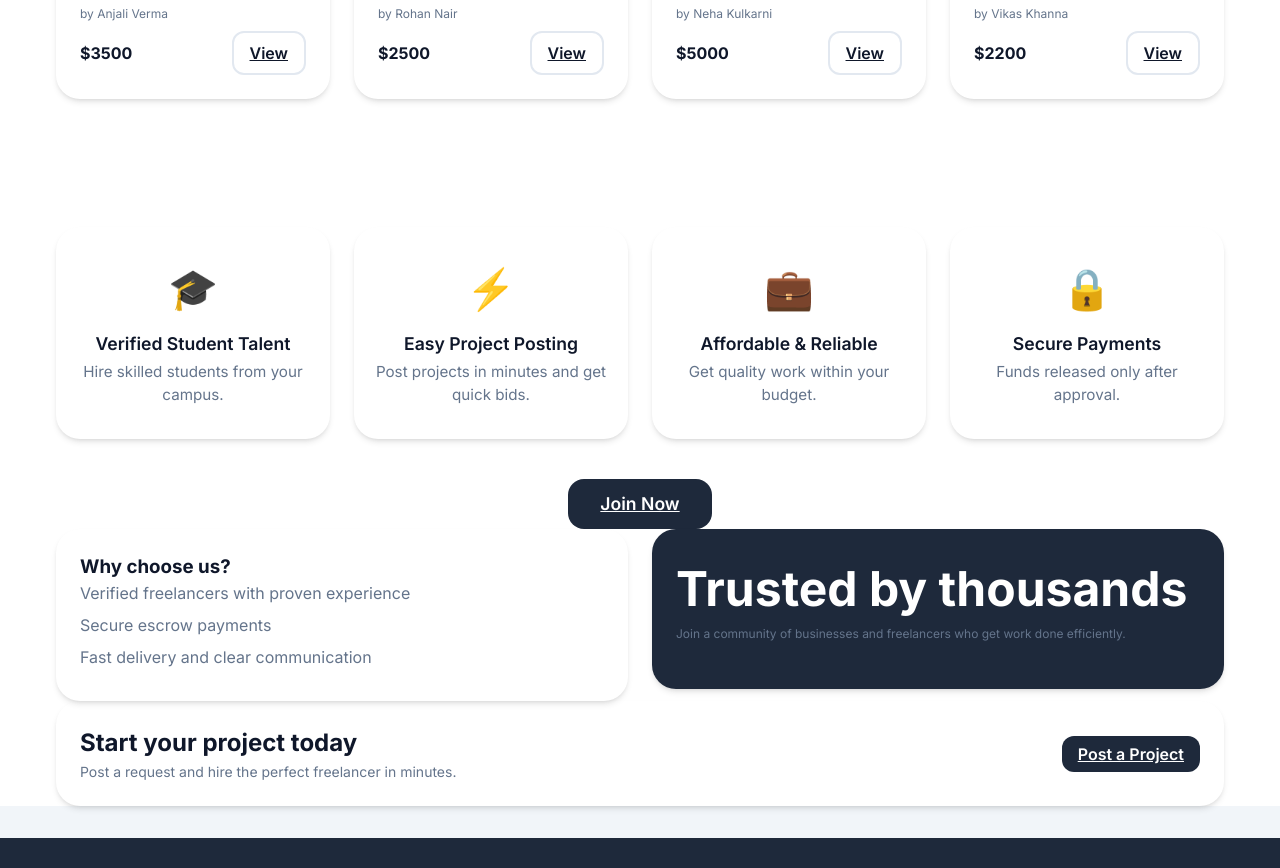
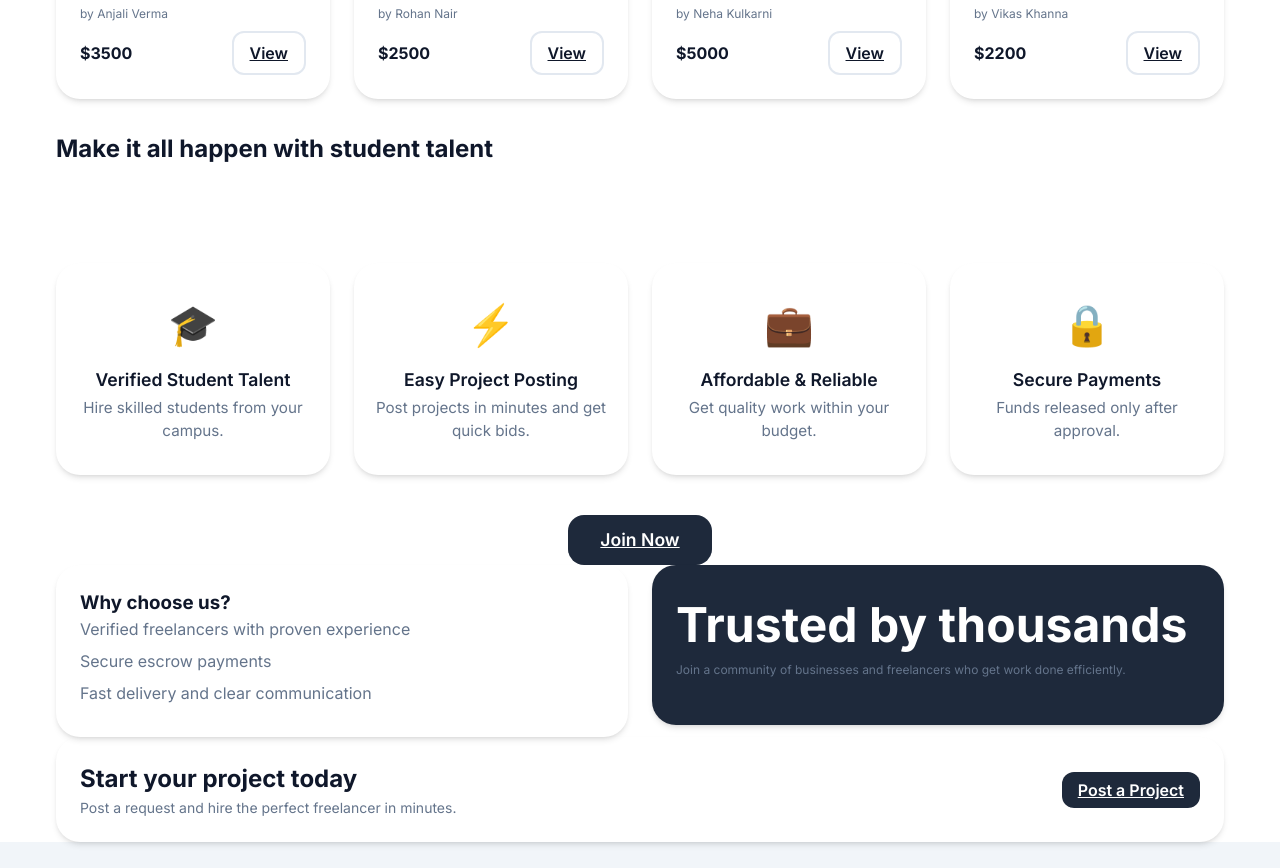
Before and after one commit to Shaurya-Sanil/BitNBuild-25_TeamRocket, a React (Create React App) app: page / in a window 1280 px wide. Shown: the part 1480-2348 px from the top of the page. Built offline with nearby package versions, Linux system fonts and the light colour scheme.

Commit message:
Update LandingPage.js

```diff
--- a/src/components/LandingPage.js
+++ b/src/components/LandingPage.js
@@ -127,6 +127,8 @@ const LandingPage = () => {
       </section>
 
       <section className="container lp-value-prop">
+        <h2>Make it all happen with student talent</h2>
+
         <h2 className="lp-value-headline metric-large" style={{ textAlign: 'center', marginBottom: '24px' }}>
           Make it all happen with student talent
         </h2>
```
